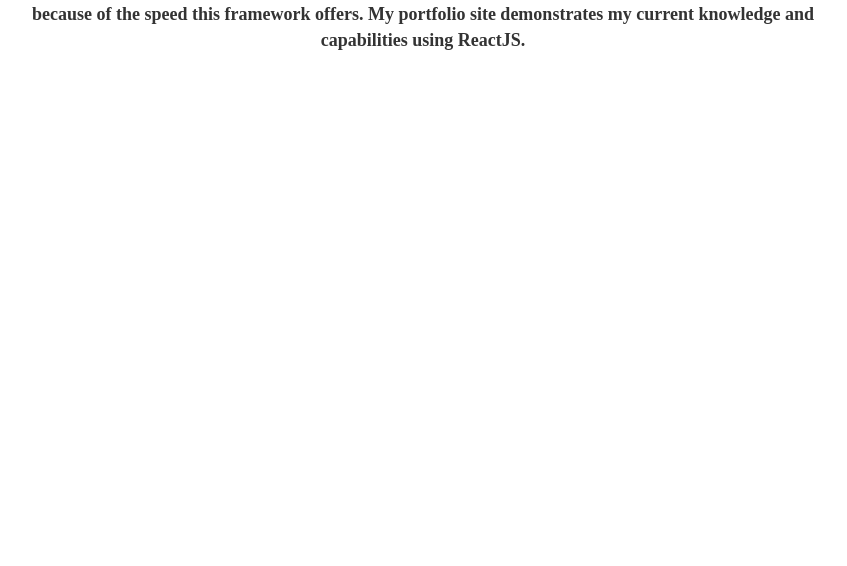
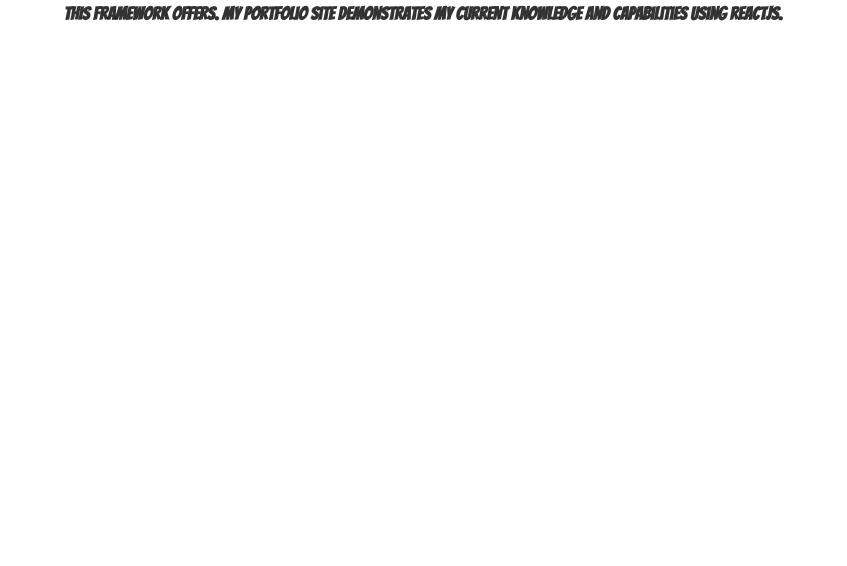
Before and after one commit to cesaremiliomedia/Portfolio, a Gatsby site: page / in a window 1280 px wide. Shown: the part 234-800 px from the top of the page, without its empty margins (217-1064 px from the left). Built offline with nearby package versions, Linux system fonts and the light colour scheme; Gatsby itself is replaced by a stand-in of ours.

Commit message:
font change2

```diff
--- a/src/components/layout.css
+++ b/src/components/layout.css
@@ -389,7 +389,7 @@ dd {
   margin-bottom: 1.45rem;
 }
 p {
-  font-family: Poppins;
+  font-family: "Bangers", cursive;
   font-weight: 800;
   margin-left: 0;
   margin-right: 0;
```
